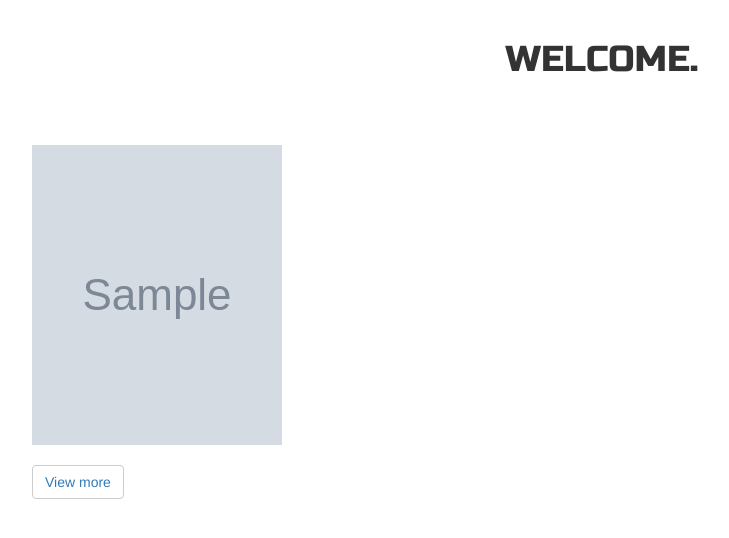
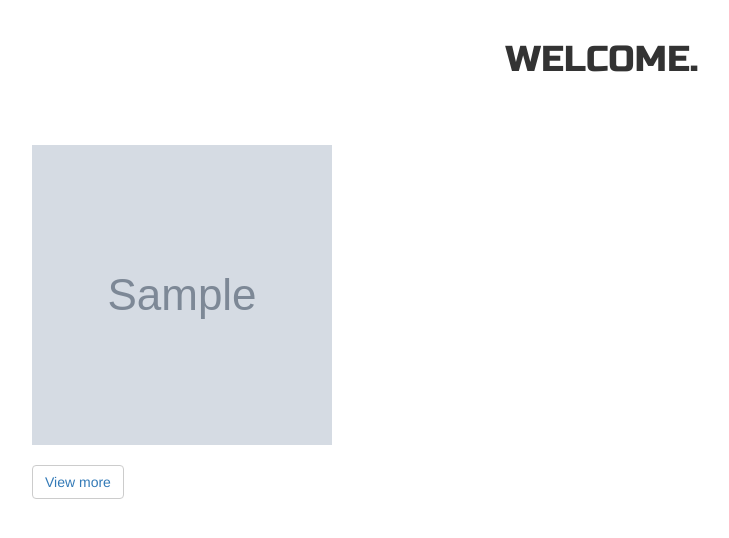
Before and after one commit to mitchnm/GALLERY, a Django app: page / in a window 1280 px wide. Shown: the part 52-590 px from the top of the page, without its empty margins (38-767 px from the left). Run offline with Django 3.2, Linux system fonts and the light colour scheme; tables that the repository leaves empty hold one stand-in row (values such as "Sample post"); grey boxes marked "Sample" are stand-in pictures; some libraries are stand-ins or nearby versions.

Commit message:
fixing deployment

```diff
--- a/gallery/templates/index.html
+++ b/gallery/templates/index.html
@@ -4,7 +4,7 @@
 <div class="row">
   {% for img in image %}
   <div class="col-md-4 col-sm-4 col-xs-4 col-lg-4" style="margin-top: 3%">
-    <img class="img-responsive" src='{{img.article_image.url}}' alt='img' style="width:250px; height:300px;"><br>
+    <img class="img-responsive" src='{{img.article_image.url}}' alt='img' style="width:300px; height:300px;"><br>
     <button class="btn btn-default" style="float: center;"><a href="/photo/{{img.id}}">View more</a></button>
   </div>
   {%empty%}
```
